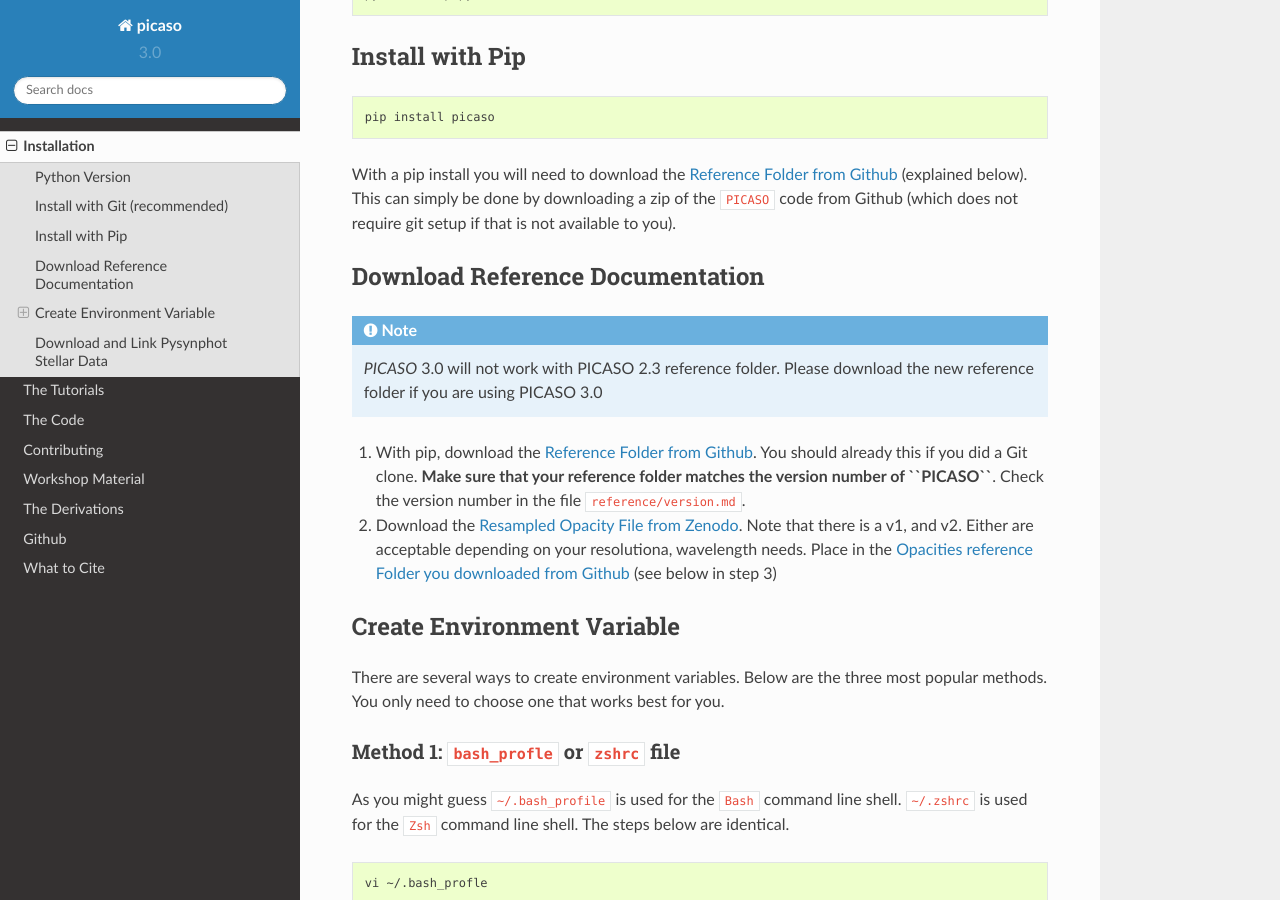
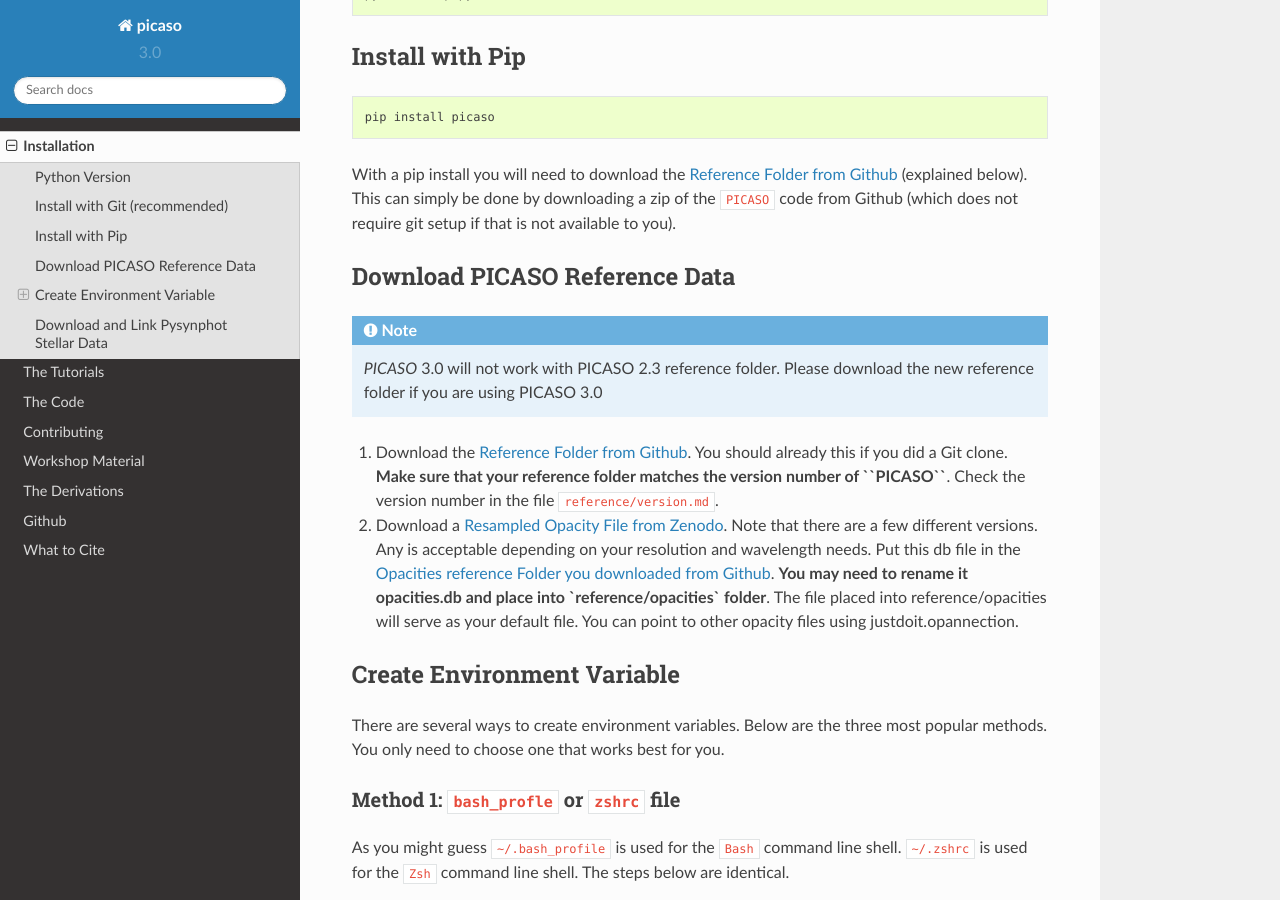
Before and after one commit to natashabatalha/picaso, a Sphinx documentation site: the page built from docs/installation.rst, in a window 1280 px wide and 900 px high, scrolled down 428 px. Built offline with Sphinx 7.4.7 and the Read the Docs theme 2.0.0, drawn with Linux system fonts in a browser that asks for light colours; pages that are not in the unit, such as notebooks, are missing from menus.

Commit message:
add clear installation picaso docs

```diff
--- a/docs/installation.rst
+++ b/docs/installation.rst
@@ -27,15 +27,16 @@
 With a pip install you will need to download the `Reference Folder from Github <https://github.com/natashabatalha/picaso/tree/master/reference>`_ (explained below). This can simply be done by downloading a zip of the ``PICASO`` code from Github (which does not require git setup if that is not available to you).
 
 
-Download Reference Documentation
---------------------------------
+Download PICASO Reference Data
+------------------------------
 
 .. note::
 	`PICASO` 3.0 will not work with PICASO 2.3 reference folder. Please download the new reference folder if you are using PICASO 3.0
 
-1) With pip, download the `Reference Folder from Github <https://github.com/natashabatalha/picaso/tree/master/reference>`_. You should already this if you did a Git clone. **Make sure that your reference folder matches the version number of ``PICASO``**. Check the version number in the file ``reference/version.md``.
+1) Download the `Reference Folder from Github <https://github.com/natashabatalha/picaso/tree/master/reference>`_. You should already this if you did a Git clone. **Make sure that your reference folder matches the version number of ``PICASO``**. Check the version number in the file ``reference/version.md``.
 
-2) Download the `Resampled Opacity File from Zenodo <https://doi.org/10.5281/zenodo.3759675>`_. Note that there is a v1, and v2. Either are acceptable depending on your resolutiona, wavelength needs. Place in the `Opacities reference Folder you downloaded from Github <https://github.com/natashabatalha/picaso/tree/master/reference>`_ (see below in step 3)
+2) Download a `Resampled Opacity File from Zenodo <https://doi.org/10.5281/zenodo.3759675>`_. Note that there are a few different versions. Any is acceptable depending on your resolution and wavelength needs. Put this db file in the `Opacities reference Folder you downloaded from Github <https://github.com/natashabatalha/picaso/tree/master/reference>`_. **You may need to rename it opacities.db and place into `reference/opacities` folder**. The file placed into reference/opacities will serve as your default file. You can point to other opacity files using justdoit.opannection.
+
 
 Create Environment Variable
 ---------------------------
```
Also changed, not shown: 1 other file.
